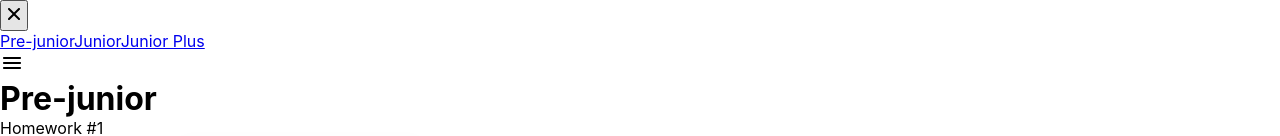
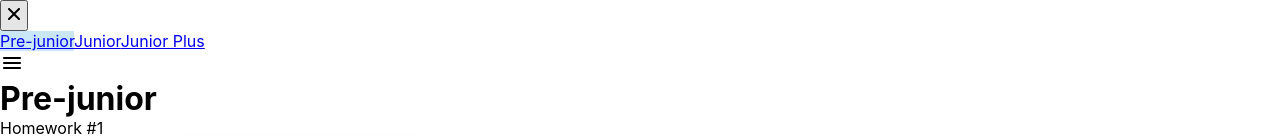
Before and after one commit to Grammeri/hws2-master, a React (Create React App) app: page /#/pre_junior in a window 1280 px wide. Both pictures are taken after a click on the button 14 px from the left and 15 px from the top of the page. Shown: the top 136 px of the page. Built offline with nearby package versions, Linux system fonts and the light colour scheme.

Commit message:
First Champion Commitment_3

```diff
--- a/src/s2-homeworks/hw05/sidebar/Sidebar.module.css
+++ b/src/s2-homeworks/hw05/sidebar/Sidebar.module.css
@@ -17,6 +17,7 @@
 }
 
 .nav a.active {
+    background-color: #cae7fa;
 }
 .close {
 }
```
